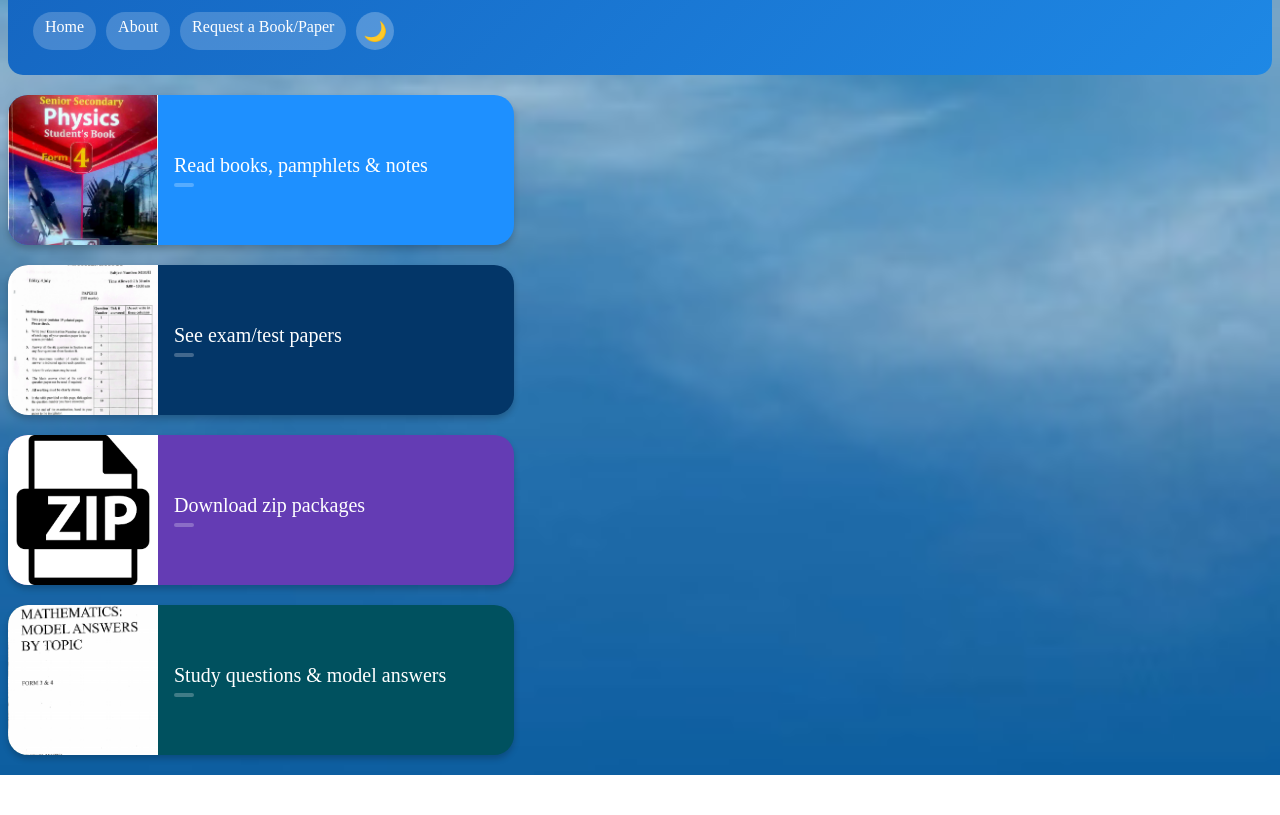
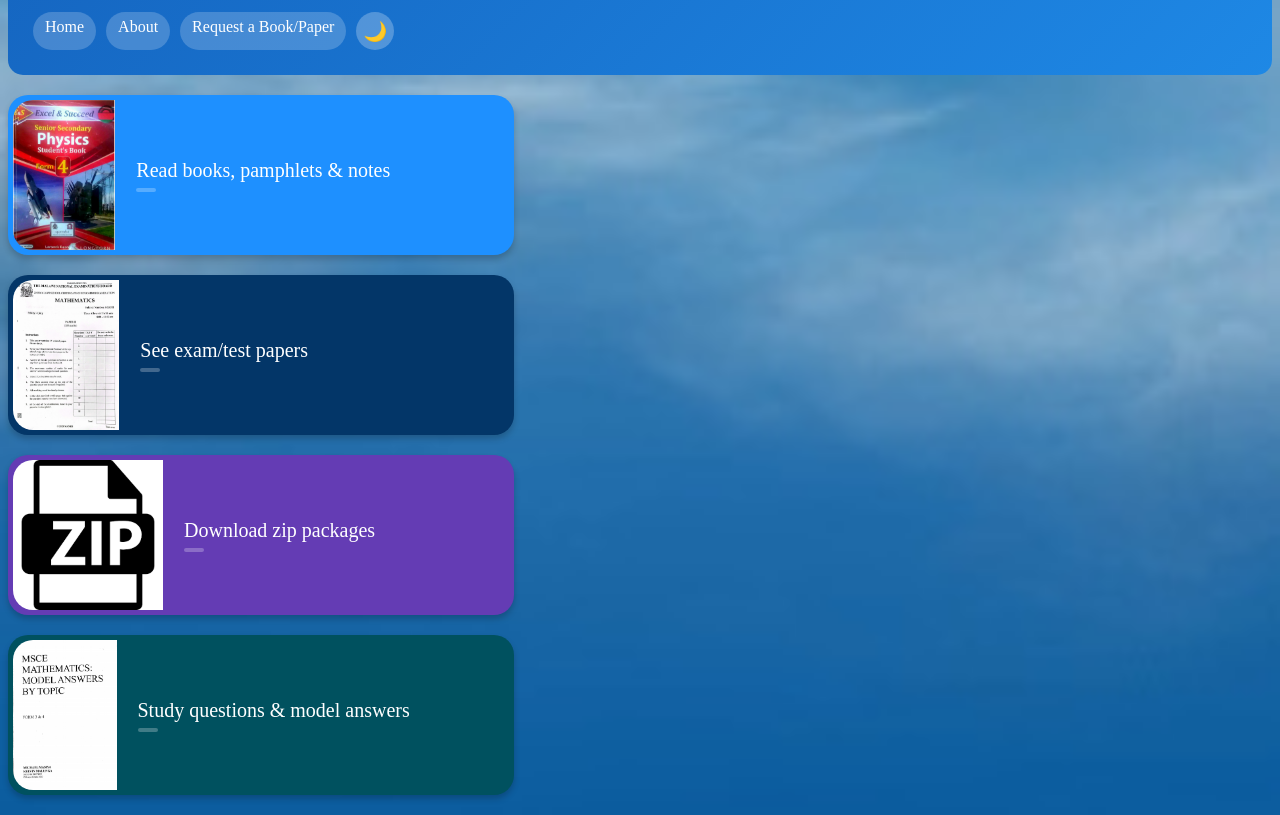
Before and after one commit to Wycliffe147/e-library, a website: page index.html in a window 1280 px wide. Shown: the part 86-901 px from the top of the page. Before the commit the page ends 861 px from the top, so only its background shows below. Drawn offline with Linux system fonts and the light colour scheme; no server answers.

Commit message:
Revert "fix: unify home card image sizes and remove extra margins"
This reverts commit 789cd95886cc082b7f6963dee5f59fa907ddc290.

```diff
--- a/styles/style.css
+++ b/styles/style.css
@@ -95,7 +95,7 @@
 }
 
 #card1 img {
-
+    margin: 5px;
 
 }
 
@@ -121,7 +121,7 @@
 }
 
 #card2 img {
-
+    margin: 5px;
 
 }
 
@@ -147,7 +147,7 @@
 }
 
 #card4 img {
-
+    margin: 5px;
 }
 
 #card4 a:hover {
@@ -172,7 +172,7 @@
 }
 
 #card3 img {
-
+    margin: 5px;
 
 }
 
@@ -186,8 +186,8 @@
     border-top-left-radius: 20px;
     border-bottom-left-radius: 20px;
     height: 150px;
-    width: 150px;
-    object-fit: cover;
+    width: auto;
+
 }
 
 
@@ -294,7 +294,7 @@
     cursor: pointer;
     font-weight: 500;
     transition: 0.2s ease;
-
+    margin: 5px;
 }
 
 .folder-card:hover {
@@ -306,7 +306,7 @@
     background: #f5f5f5;
     padding: 8px;
     border-radius: 5px;
-
+    margin: 5px;
 }
 
 
```
